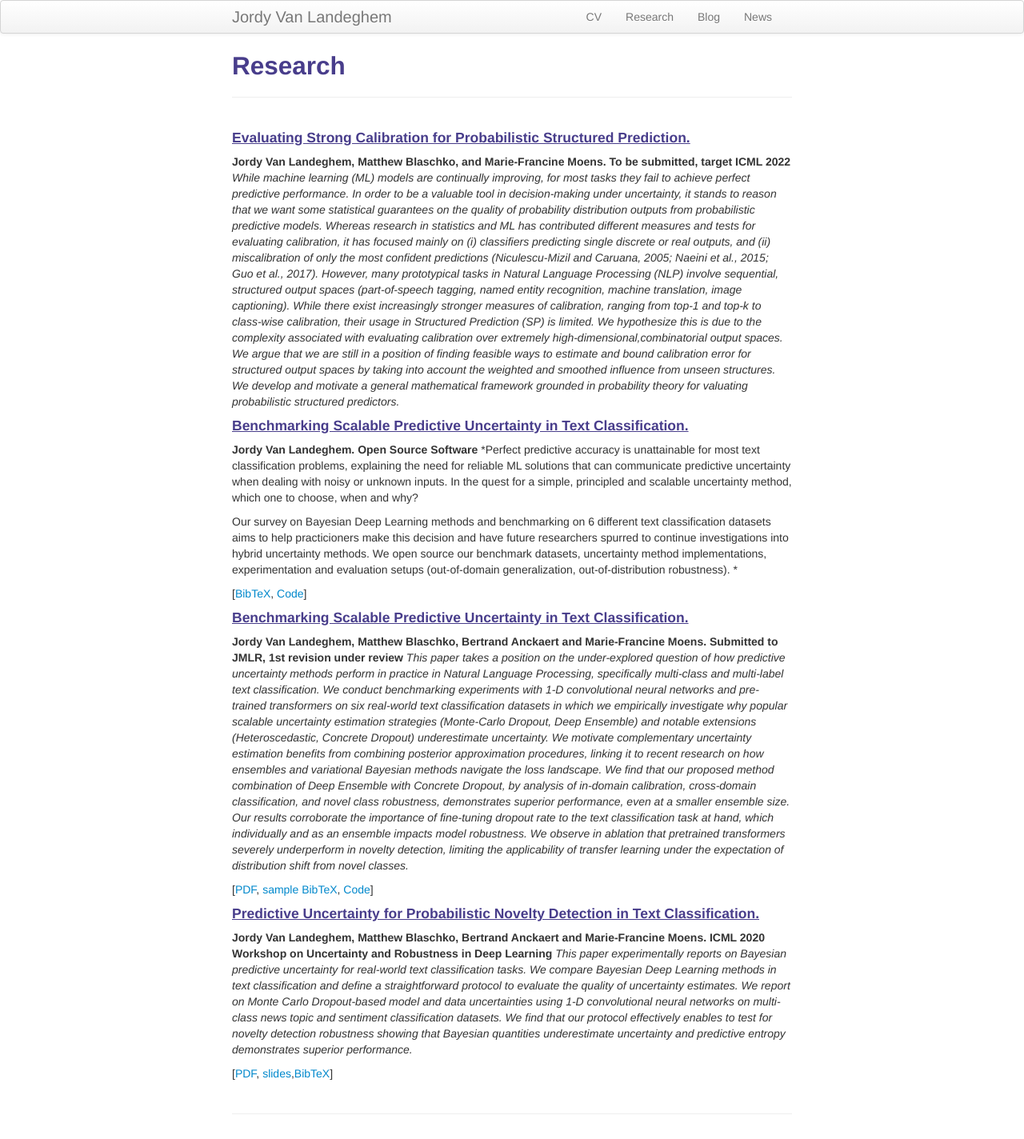
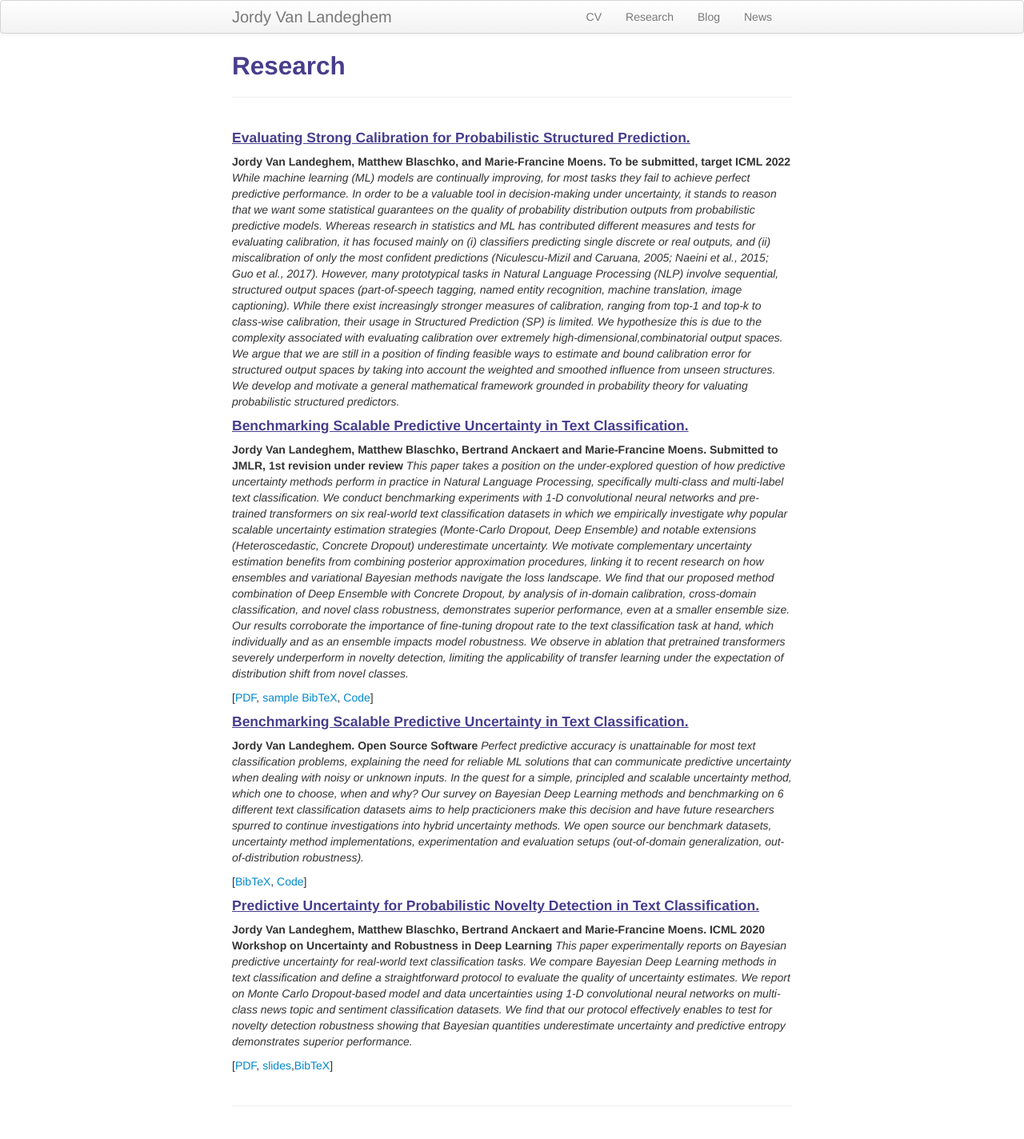
Before and after one commit to Jordy-VL/jordy-vl.github.io, a Jekyll site: the page built from pages/research.md, in a window 1280 px wide. Shown: the whole page at 80% size. Built offline with Jekyll 4.4.1, drawn with Linux system fonts in a browser that asks for light colours.

```diff
--- a/pages/research.md
+++ b/pages/research.md
@@ -10,23 +10,21 @@ description: Jordy Van Landeghem's research
 However, many prototypical tasks in Natural Language Processing (NLP) involve sequential, structured output spaces (part-of-speech tagging, named entity recognition, machine translation, image captioning). While there exist increasingly stronger measures of calibration, ranging from top-1 and top-k to class-wise calibration, their usage in Structured Prediction (SP) is limited. We hypothesize this is due to the complexity associated with evaluating calibration over extremely high-dimensional,combinatorial output spaces. We argue that we are still in a position of finding feasible ways to estimate and bound calibration error for structured output spaces by taking into account the weighted and smoothed influence from unseen structures. We  develop and motivate a general mathematical framework grounded in probability theory for valuating probabilistic structured predictors.*
 
 #### <u>Benchmarking Scalable Predictive Uncertainty in Text Classification.</u>
-**Jordy Van Landeghem. Open Source Software**
-*Perfect predictive accuracy is unattainable for most text classification problems, explaining the need for reliable ML solutions that can communicate predictive uncertainty when dealing with noisy or unknown inputs. In the quest for a simple, principled and scalable uncertainty method, which one to choose, when and why?
-
-Our survey on Bayesian Deep Learning methods and benchmarking on 6 different text classification datasets aims to help practicioners make this decision and have future researchers spurred to continue investigations into hybrid uncertainty methods.
-We open source our benchmark datasets, uncertainty method implementations, experimentation and evaluation setups (out-of-domain generalization, out-of-distribution robustness).
-*
-
-[[BibTeX]({{ BASE_PATH}}/pages/working_papers/VanLandeghem2021_uncertaintybench.bib), [Code](\url{https://github.com/Jordy-VL/uncertainty-bench})]
-
-
-#### <u>Benchmarking Scalable Predictive Uncertainty in Text Classification.</u>
 **Jordy Van Landeghem, Matthew Blaschko, Bertrand Anckaert and Marie-Francine Moens. Submitted to JMLR, 1st revision under review**
 *This paper takes a position on the under-explored question of how predictive uncertainty methods perform in practice in Natural Language Processing, specifically multi-class and multi-label text classification.
 We conduct benchmarking experiments with 1-D convolutional neural networks and pre-trained transformers on six real-world text classification datasets in which we empirically investigate why popular scalable uncertainty estimation strategies (Monte-Carlo Dropout, Deep Ensemble) and notable extensions (Heteroscedastic, Concrete Dropout) underestimate uncertainty. We motivate complementary uncertainty estimation benefits from combining posterior approximation procedures, linking it to recent research on how ensembles and variational Bayesian methods navigate the loss landscape.
 We find that our proposed method combination of Deep Ensemble with Concrete Dropout, by analysis of in-domain calibration, cross-domain classification, and novel class robustness, demonstrates superior performance, even at a smaller ensemble size. Our results corroborate the importance of fine-tuning dropout rate to the text classification task at hand, which individually and as an ensemble impacts model robustness. We observe in ablation that pretrained transformers severely underperform in novelty detection, limiting the applicability of transfer learning under the expectation of distribution shift from novel classes.*
 
 [[PDF](), [sample]({{ BASE_PATH}}/pages/working_papers/JMLR_background_BEFORE.pdf) [BibTeX]({{ BASE_PATH}}/pages/working_papers/VanLandeghem2021.bib), [Code](\url{https://github.com/Jordy-VL/uncertainty-bench})]
+
+#### <u>Benchmarking Scalable Predictive Uncertainty in Text Classification.</u>
+**Jordy Van Landeghem. Open Source Software**
+*Perfect predictive accuracy is unattainable for most text classification problems, explaining the need for reliable ML solutions that can communicate predictive uncertainty when dealing with noisy or unknown inputs. In the quest for a simple, principled and scalable uncertainty method, which one to choose, when and why?
+Our survey on Bayesian Deep Learning methods and benchmarking on 6 different text classification datasets aims to help practicioners make this decision and have future researchers spurred to continue investigations into hybrid uncertainty methods.
+We open source our benchmark datasets, uncertainty method implementations, experimentation and evaluation setups (out-of-domain generalization, out-of-distribution robustness).*
+
+[[BibTeX]({{ BASE_PATH}}/pages/working_papers/VanLandeghem2021_uncertaintybench.bib), [Code](\url{https://github.com/Jordy-VL/uncertainty-bench})]
+
 
 #### <u>Predictive Uncertainty for Probabilistic Novelty Detection in Text Classification.</u>
 **Jordy Van Landeghem, Matthew Blaschko, Bertrand Anckaert and Marie-Francine Moens. ICML 2020 Workshop on Uncertainty and Robustness in Deep Learning**
```
